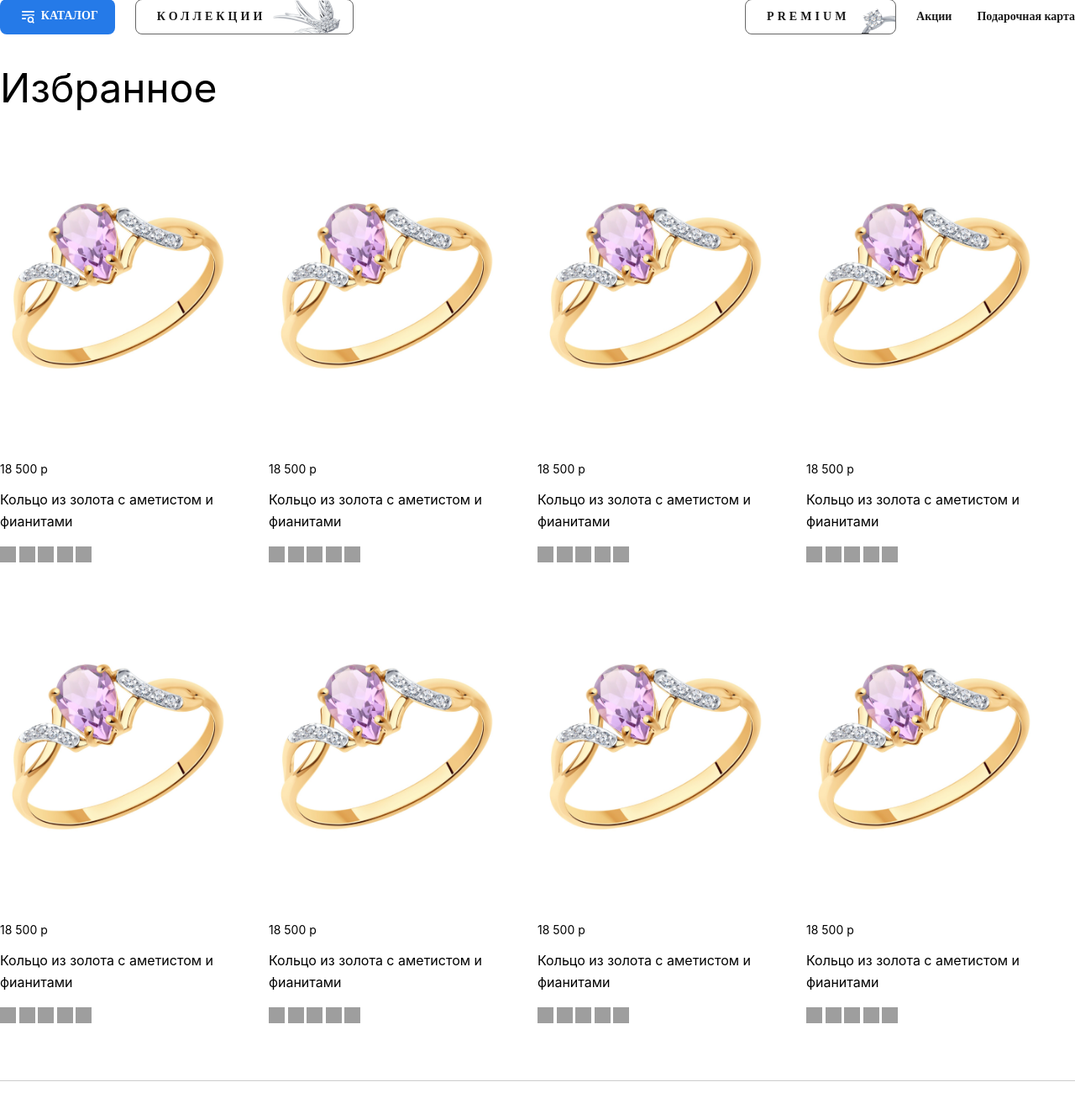
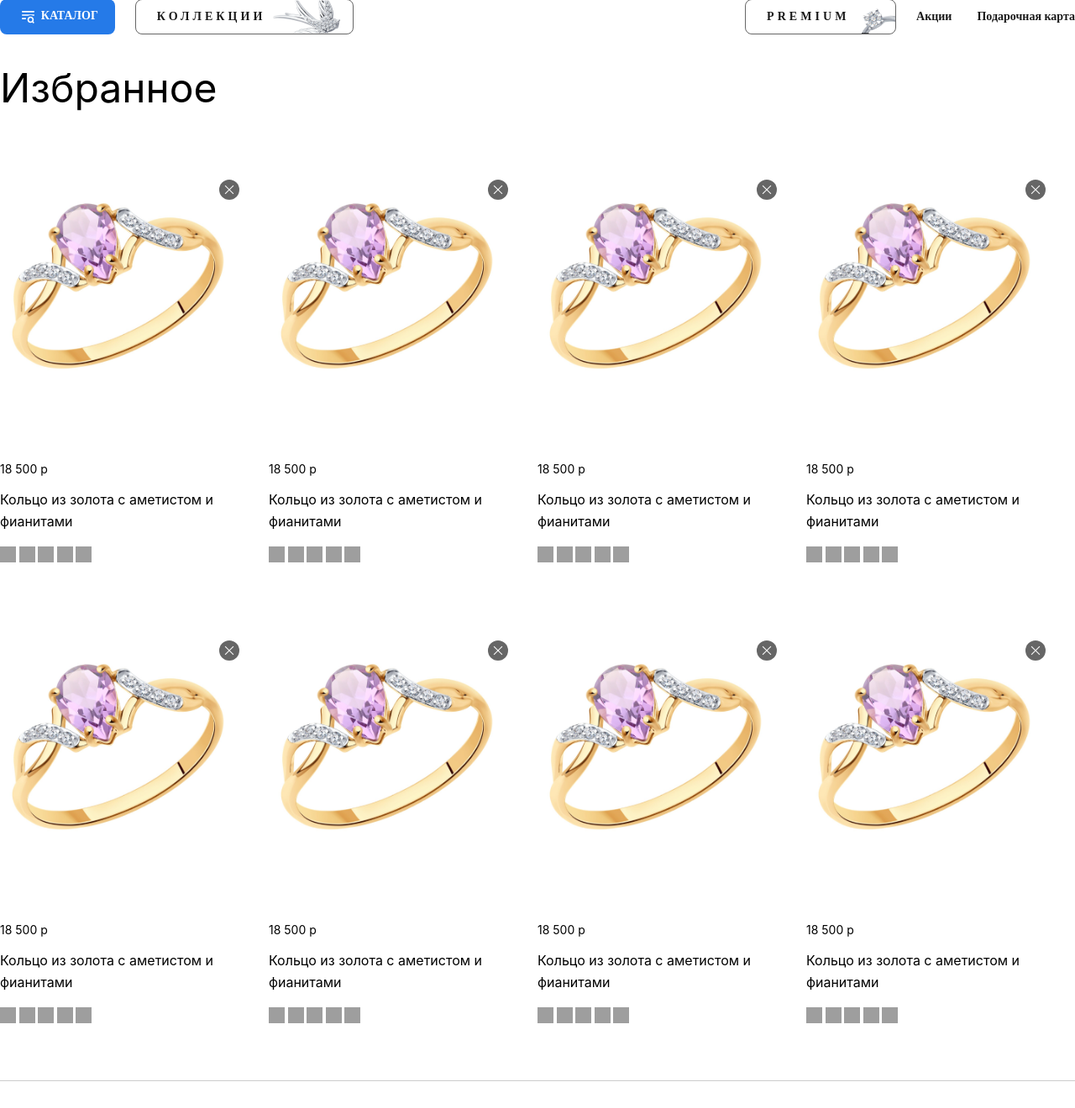
Before and after one commit to soloviyshpak/Sova, a PHP site: page /favourites.html in a window 1280 px wide. Shown: the part 108-1428 px from the top of the page at 84% size. Run offline with PHP 8.4, Linux system fonts and the light colour scheme; some web fonts are replaced; grey boxes are pictures that could not be loaded.

Commit message:
added del btn in fav page

```diff
--- a/css/main.css
+++ b/css/main.css
@@ -3015,6 +3015,7 @@
   display: flex;
   flex-direction: column;
   align-items: center;
+  position: relative;
 }
 
 .favourites__list-img {
@@ -3039,4 +3040,43 @@
 
 .favourites__list-rating {
   margin-top: 17px;
+}
+
+.favourites__list-del_link {
+  position: absolute;
+  top: -15px;
+  right: -15px;
+}
+
+.favourites__list-del {
+  display: block;
+  background: #666;
+  width: 24px;
+  height: 24px;
+  border-radius: 100%;
+  position: relative;
+  transition: all 0.3s;
+}
+.favourites__list-del:hover {
+  background: #272727;
+}
+.favourites__list-del::before {
+  content: "";
+  width: 14px;
+  height: 1px;
+  position: absolute;
+  top: 50%;
+  left: 50%;
+  transform: translate(-50%, -50%) rotate(-45deg);
+  background: #fff;
+}
+.favourites__list-del::after {
+  content: "";
+  width: 14px;
+  height: 1px;
+  position: absolute;
+  top: 50%;
+  left: 50%;
+  transform: translate(-50%, -50%) rotate(45deg);
+  background: #fff;
 }/*# sourceMappingURL=main.css.map */
--- a/favourites.html
+++ b/favourites.html
@@ -293,6 +293,9 @@
                   </a>
                 </div>
               </div>
+              <a href="#" class="favourites__list-del_link"
+                ><span class="favourites__list-del"></span
+              ></a>
             </li>
             <li class="favourites__list-item">
               <img
@@ -484,6 +487,9 @@
                   </a>
                 </div>
               </div>
+              <a href="#" class="favourites__list-del_link"
+                ><span class="favourites__list-del"></span
+              ></a>
             </li>
             <li class="favourites__list-item">
               <img
@@ -675,6 +681,9 @@
                   </a>
                 </div>
               </div>
+              <a href="#" class="favourites__list-del_link"
+                ><span class="favourites__list-del"></span
+              ></a>
             </li>
             <li class="favourites__list-item">
               <img
@@ -866,6 +875,9 @@
                   </a>
                 </div>
               </div>
+              <a href="#" class="favourites__list-del_link"
+                ><span class="favourites__list-del"></span
+              ></a>
             </li>
             <li class="favourites__list-item">
               <img
@@ -1057,6 +1069,9 @@
                   </a>
                 </div>
               </div>
+              <a href="#" class="favourites__list-del_link"
+                ><span class="favourites__list-del"></span
+              ></a>
             </li>
             <li class="favourites__list-item">
               <img
@@ -1248,6 +1263,9 @@
                   </a>
                 </div>
               </div>
+              <a href="#" class="favourites__list-del_link"
+                ><span class="favourites__list-del"></span
+              ></a>
             </li>
             <li class="favourites__list-item">
               <img
@@ -1439,6 +1457,9 @@
                   </a>
                 </div>
               </div>
+              <a href="#" class="favourites__list-del_link"
+                ><span class="favourites__list-del"></span
+              ></a>
             </li>
             <li class="favourites__list-item">
               <img
@@ -1630,6 +1651,9 @@
                   </a>
                 </div>
               </div>
+              <a href="#" class="favourites__list-del_link"
+                ><span class="favourites__list-del"></span
+              ></a>
             </li>
           </ul>
         </div>
--- a/scss/blocks/_favourites.scss
+++ b/scss/blocks/_favourites.scss
@@ -19,6 +19,7 @@
   display: flex;
   flex-direction: column;
   align-items: center;
+  position: relative;
 }
 .favourites__list-img {
   margin-bottom: 103px;
@@ -45,3 +46,42 @@
 }
 .favourites__list-rate {
 }
+
+.favourites__list-del_link {
+  position: absolute;
+  top: -15px;
+  right: -15px;
+}
+.favourites__list-del {
+  display: block;
+  background: #666;
+  width: 24px;
+  height: 24px;
+  border-radius: 100%;
+  position: relative;
+  transition: all 0.3s;
+
+  &:hover {
+    background: #272727;
+  }
+  &::before {
+    content: '';
+    width: 14px;
+    height: 1px;
+    position: absolute;
+    top: 50%;
+    left: 50%;
+    transform: translate(-50%, -50%) rotate(-45deg);
+    background: #fff;
+  }
+  &::after {
+    content: '';
+    width: 14px;
+    height: 1px;
+    position: absolute;
+    top: 50%;
+    left: 50%;
+    transform: translate(-50%, -50%) rotate(45deg);
+    background: #fff;
+  }
+}
```
Also changed, not shown: css/main.min.css, 2 other files.
